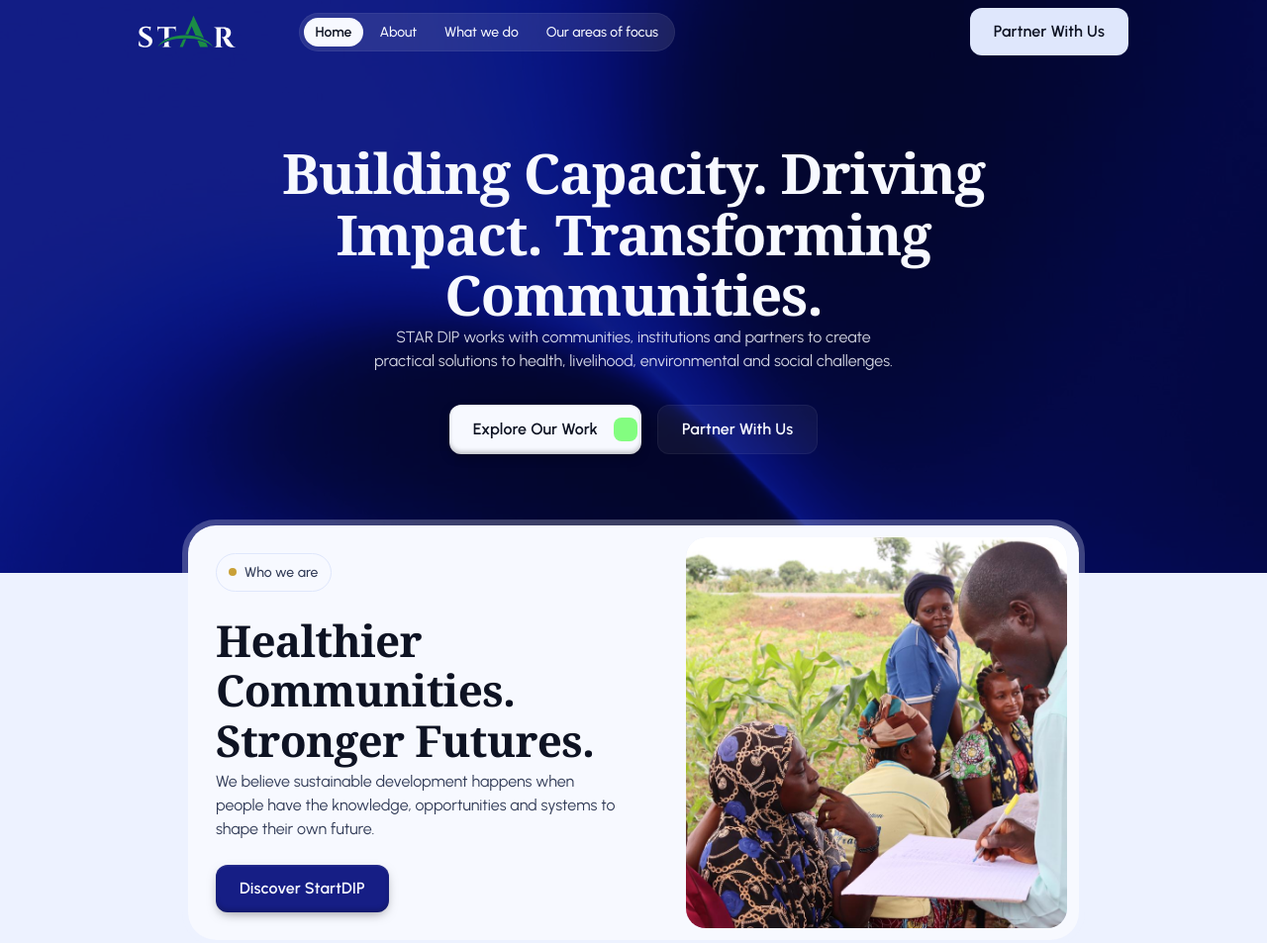
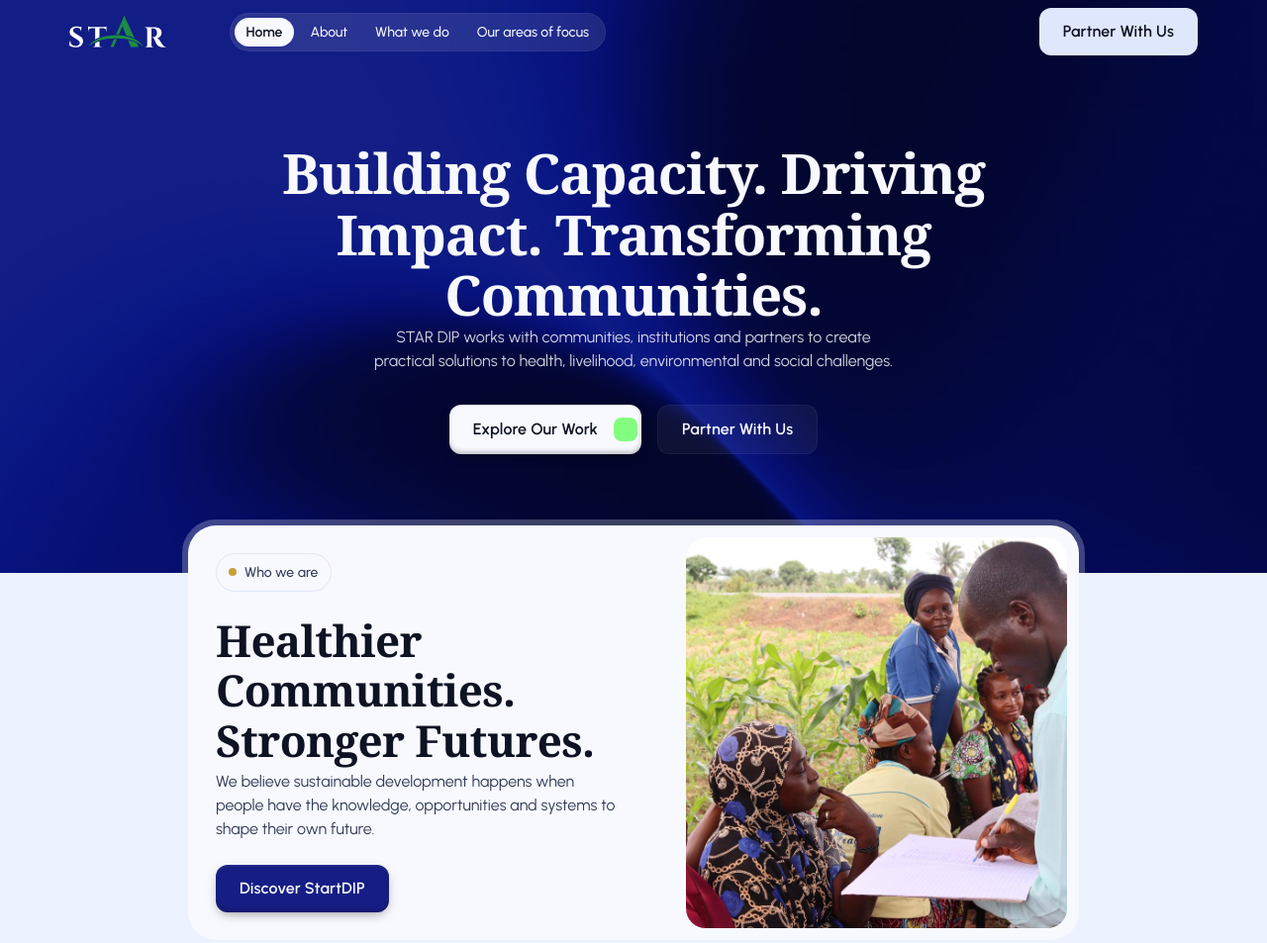
Before and after one commit to TheLoneDsgner/stardip.ng, a plain HTML site: page pages/index.html in a window 1280 px wide. Shown: the top 953 px of the page at 99% size. Drawn offline with Linux system fonts and the light colour scheme; a web font is replaced by a local one.

Commit message:
testing width

```diff
--- a/pages/components.css
+++ b/pages/components.css
@@ -87,7 +87,7 @@ body {
 
 .nav {
   flex-grow: 1;
-  width: min(100% - 2rem, 1000px);
+  width: min(100% - 2rem, 1140px);
   margin-inline: auto;
   display: flex;
   justify-content: space-between;
```
